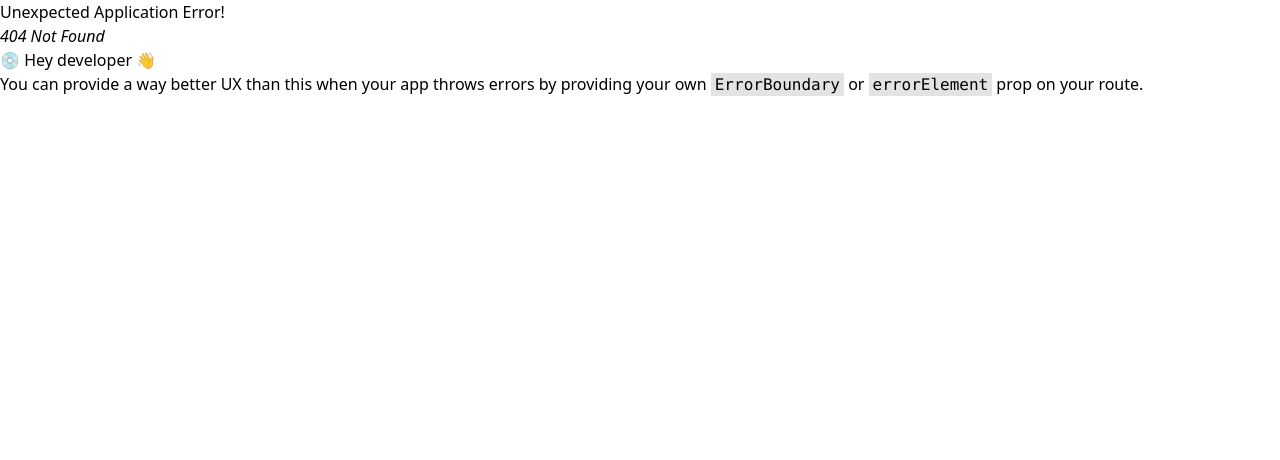
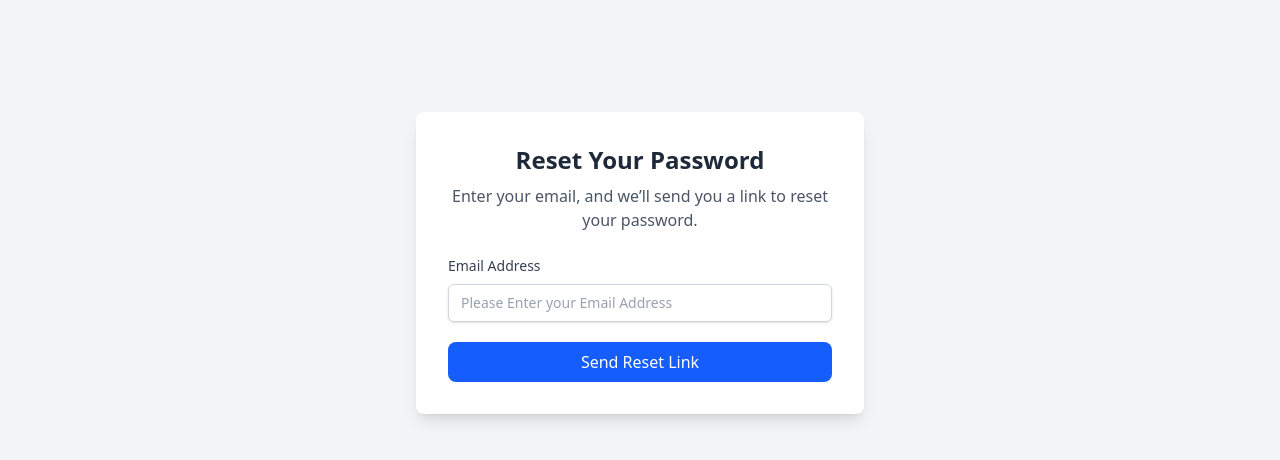
Before and after one commit to ahmedabdelrshed/Med_VQA_Frontend, a React (Vite) app: page /reset_password in a window 1280 px wide. Before the commit this address had no page. Shown: the top 460 px of the page. Built offline with nearby package versions, Linux system fonts and the light colour scheme.

Commit message:
refactor validation

```diff
--- /dev/null
+++ b/src/pages/ResetPassword.tsx
@@ -0,0 +1,33 @@
+import Button from "../ui/Button";
+import Input from "../ui/Input";
+
+const ResetPassword = () => {
+  const handleSubmit = (e: React.FormEvent) => {
+    e.preventDefault();
+  };
+
+  return (
+    <div className="min-h-screen bg-gray-100 py-28 ">
+      <div className="bg-white shadow-lg rounded-lg p-8 m-auto max-w-sm  md:max-w-md w-full">
+        <h2 className="text-2xl font-bold text-gray-800 text-center">
+          Reset Your Password
+        </h2>
+        <p className="text-gray-600 text-center mt-2">
+          Enter your email, and we’ll send you a link to reset your password.
+        </p>
+        <form onSubmit={handleSubmit} className="mt-6">
+          <label
+            htmlFor="email"
+            className="block text-sm font-medium text-gray-700"
+          >
+            Email Address
+          </label>
+          <Input placeholder="Please Enter your Email Address" />
+          <Button className="mt-5"> Send Reset Link</Button>
+        </form>
+      </div>
+    </div>
+  );
+};
+
+export default ResetPassword;
--- a/src/router/AppRouter.tsx
+++ b/src/router/AppRouter.tsx
@@ -8,6 +8,7 @@ import Login from "../pages/Login";
 import Register from "../pages/Register";
 import Home from "../pages/Home";
 import ConfirmationEmail from "../pages/ConfirmationEmail";
+import ResetPassword from "../pages/ResetPassword";
 
 const router = createBrowserRouter(
   createRoutesFromElements(
@@ -16,6 +17,7 @@ const router = createBrowserRouter(
               <Route index element={<Home/> } />
         <Route path="login" element={<Login />} />
         <Route path="confirmEmail" element={<ConfirmationEmail />} />
+        <Route path="reset_password" element={<ResetPassword />} />
         <Route path="register" element={<Register />} />
       </Route>
     </>
--- /dev/null
+++ b/src/validations/emailSchema.ts
@@ -0,0 +1,7 @@
+import * as yup from "yup";
+
+const emailSchema = yup
+  .string()
+  .required("Email is required")
+  .email("Invalid email format");
+export default emailSchema;
--- a/src/validations/loginSchema.ts
+++ b/src/validations/loginSchema.ts
@@ -1,8 +1,9 @@
 import * as yup from "yup";
+import emailSchema from "./emailSchema";
 
 const loginSchema = yup.object({
-  email: yup.string().required("Email is required").email("Invalid email"),
-  password: yup.string().required("Password is required"),
+    email: emailSchema,
+    password: yup.string().required("Password is required"),
 });
 
 export default loginSchema;
--- /dev/null
+++ b/src/validations/passwordSchema.ts
@@ -0,0 +1,12 @@
+import * as yup from "yup";
+
+const passwordSchema = yup
+    .string()
+    .required("Password is required")
+    .matches(/[A-Z]/, "Password must contain at least one uppercase letter")
+    .matches(/[a-z]/, "Password must contain at least one lowercase letter")
+    .matches(/\d/, "Password must contain at least one number")
+    .matches(/[@$!%*?&#]/, "Password must contain at least one special character (@$!%*?&#)")
+    .min(8, "Password must be at least 8 characters")
+
+export default passwordSchema;
--- a/src/validations/registerSchema.ts
+++ b/src/validations/registerSchema.ts
@@ -1,4 +1,6 @@
 import * as yup from "yup";
+import emailSchema from "./emailSchema";
+import passwordSchema from "./passwordSchema";
 
 const registerSchema = yup.object({
     firstName: yup
@@ -11,15 +13,8 @@ const registerSchema = yup.object({
         .required("Last name is required")
         .min(3, "Last name must be at least 3 characters")
         .max(12, "Last name cannot exceed 12 characters"),
-    email: yup.string().required("Email is required").email("Invalid email"),
-    password: yup
-        .string()
-        .required("Password is required")
-        .matches(/[A-Z]/, "Password must contain at least one uppercase letter")
-        .matches(/[a-z]/, "Password must contain at least one lowercase letter")
-        .matches(/\d/, "Password must contain at least one number")
-        .matches(/[@$!%*?&#]/, "Password must contain at least one special character (@$!%*?&#)")
-        .min(8, "Password must be at least 8 characters"),
+    email: emailSchema,
+    password: passwordSchema,
     confirmPassword: yup
         .string()
         .oneOf([yup.ref("password"),], "Passwords must match")
```
